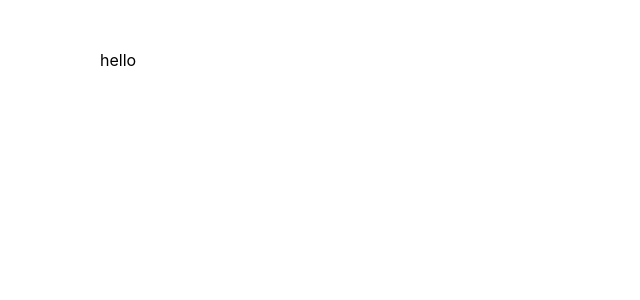
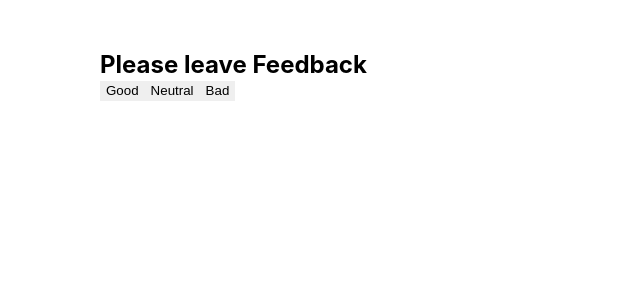
Before and after one commit to yurilov/goit-react-hw-02-feedback, a React (Create React App) app: page / in a window 1280 px wide. Shown: the top 300 px of the page, without its empty margins (0-640 px from the left). Built offline with nearby package versions, Linux system fonts and the light colour scheme.

Commit message:
base feedback

```diff
--- a/src/components/App.jsx
+++ b/src/components/App.jsx
@@ -1,9 +1,10 @@
 import './App.css';
+import Feedback from './Feedback/Feedback';
 
 export const App = () => {
   return (
     <div className="App">
-      hello
+      <Feedback/>
     </div>
   );
 };
--- a/src/components/Feedback/Feedback.jsx
+++ b/src/components/Feedback/Feedback.jsx
@@ -5,7 +5,18 @@ import styles from './Feedback.module.css';
 function Feedback() {
     return (
         <form className={styles.form}>
-
+            <h2>Please leave Feedback</h2>
+            <button type='button' className={styles.button}>
+                Good
+            </button>
+            <button type='button' className={styles.button}>
+                Neutral
+            </button>
+            <button type='button' className={styles.button}>
+                Bad
+            </button>
         </form>
     )
 }
+
+export default Feedback;
--- a/src/components/Feedback/Feedback.module.css
+++ b/src/components/Feedback/Feedback.module.css
@@ -1,4 +1,8 @@
 .form {
     margin: 0 auto;
-    display: flex;
 }
+
+.button {
+    border: none;
+    height: 20px;
+}
```
